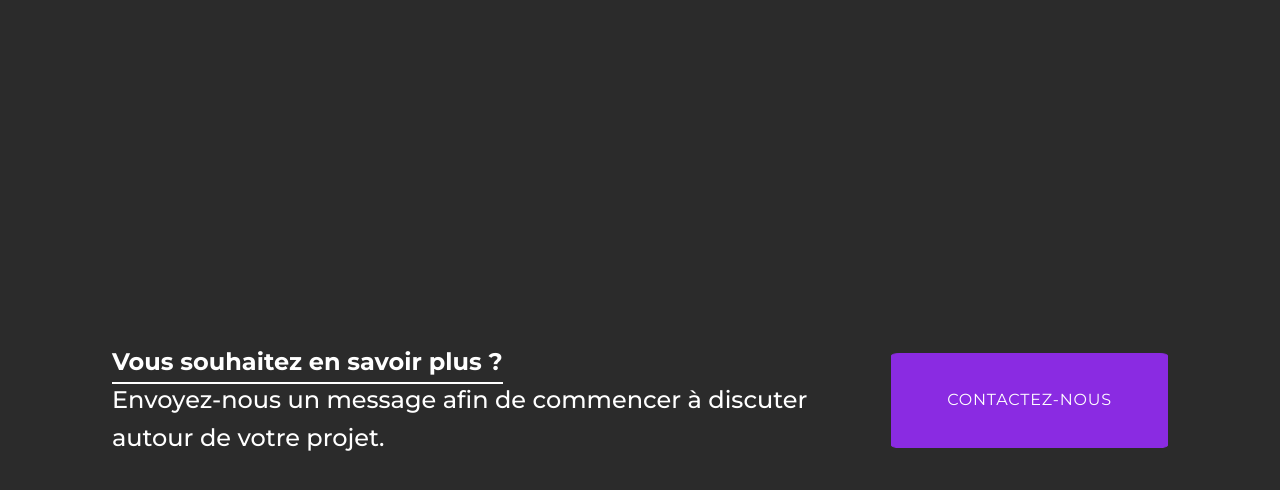
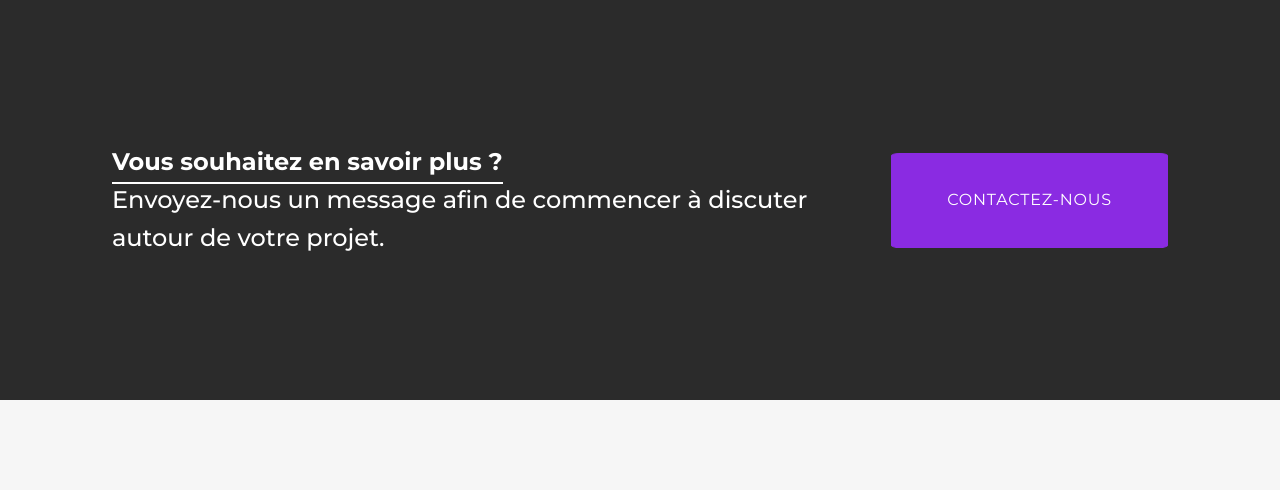
Before and after one commit to The-JW-Corp/JW-Corp-react, a React (Create React App) app: page / in a window 1280 px wide. Shown: the top 490 px of the page. Built offline with nearby package versions, Linux system fonts and the light colour scheme.

Commit message:
fix responsive

```diff
--- a/src/components/Cta/Cta.css
+++ b/src/components/Cta/Cta.css
@@ -71,9 +71,6 @@
   }
 }
 @media (min-width: 640px) {
-  .cta-component {
-    height: 100vh;
-  }
   .cta-wrap {
     align-items: flex-start;
     height: 220px;
```
